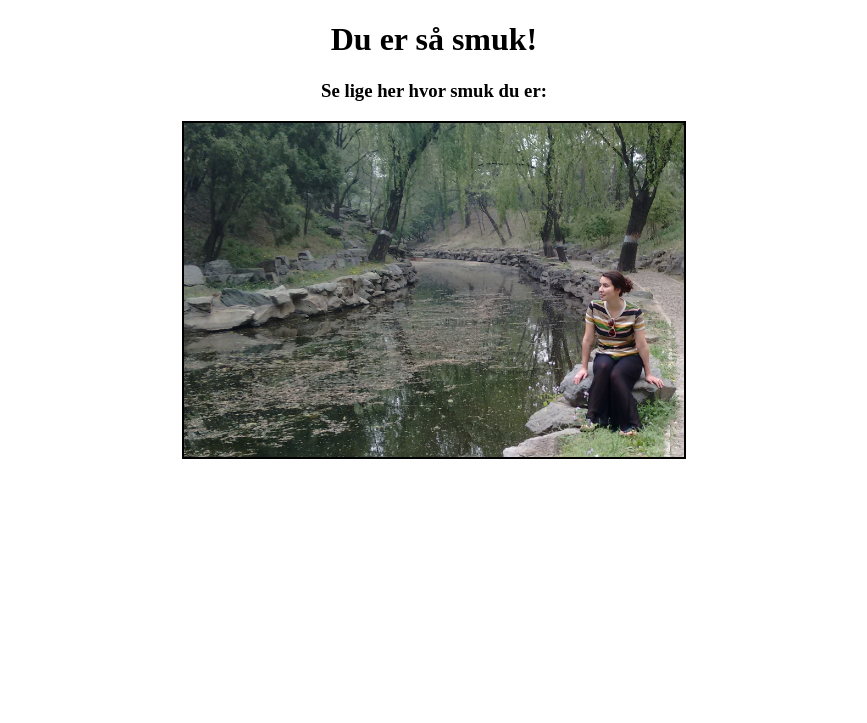
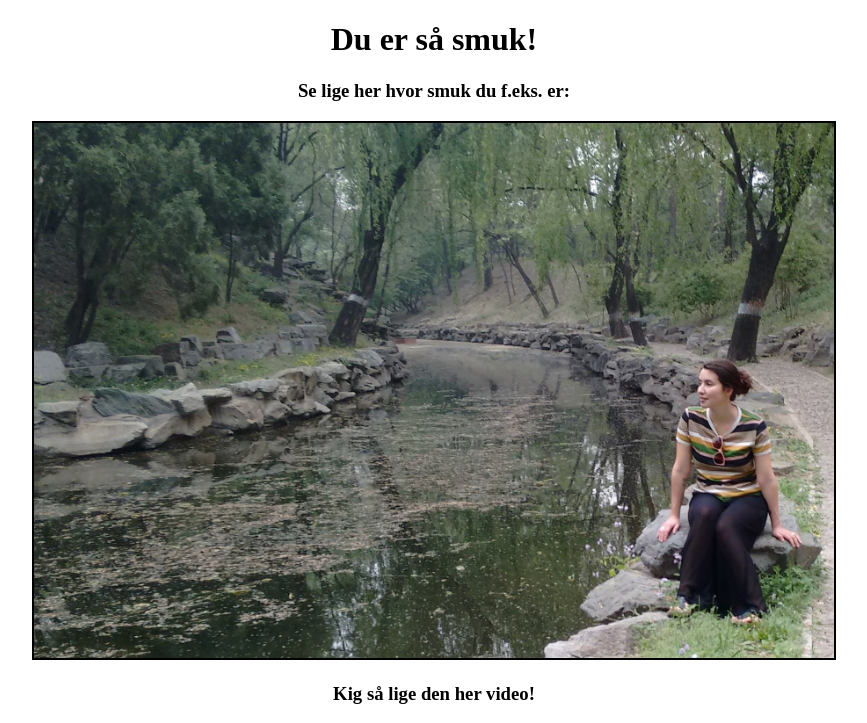
Before and after one commit to daadyrbarn/daadyrbarn.github.io, a Jekyll site: the page index.html, which Jekyll copies as it is, in a window 1280 px wide. Shown: the top 723 px of the page, without its empty margins (206-1073 px from the left). Built offline with Jekyll 4.4.1, drawn with Linux system fonts in a browser that asks for light colours; some of the changed text lies outside the part shown; grey boxes are pictures that could not be loaded.

Commit message:
Update index.html

```diff
--- a/index.html
+++ b/index.html
@@ -7,13 +7,16 @@
 			text-align: center;
 		}
 		img{
-			border: solid 2px;
+			border: solid 2px black;
 		}
 	</style>
   </head>
   <body>
     <h1>Du er s&aring; smuk!</h1>
-    <h3>Se lige her hvor smuk du er:</h3>
-	<img src="aida-ved-vandet.jpg" width="500">
+    <h3>Se lige her hvor smuk du f.eks. er:</h3>
+	<a href="aida-ved-vandet.jpg"><img src="aida-ved-vandet.jpg" width="800"></a>
+	<h3>Kig s&aring; lige den her video!</h3>
+	<iframe width="640" height="360" src="https://www.youtube.com/embed/XZcaSUCBohU?rel=0" frameborder="0" allowfullscreen></iframe>
+	<p><a href="https://www.youtube.com/watch?v=XZcaSUCBohU">(link hvis den ikke virker)</a></p>
   </body>
 </html>
```
